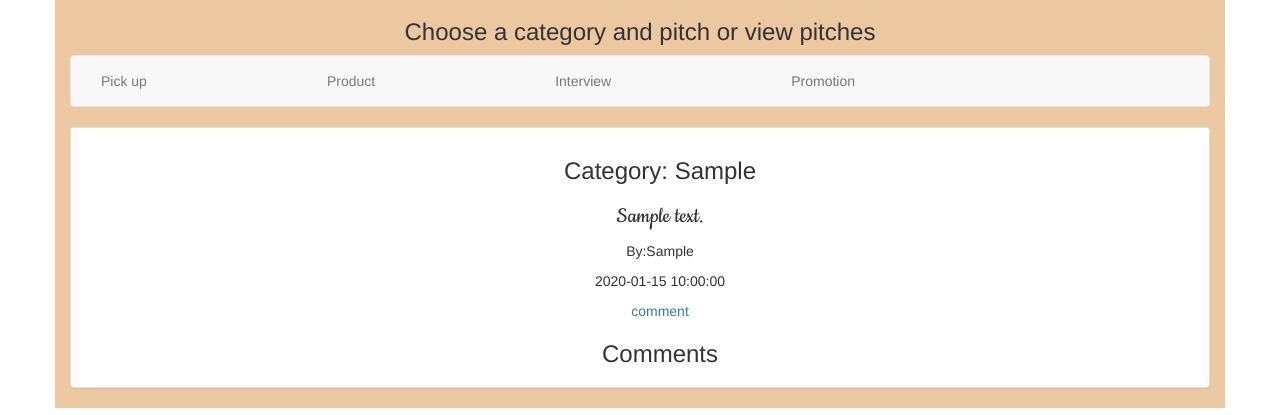
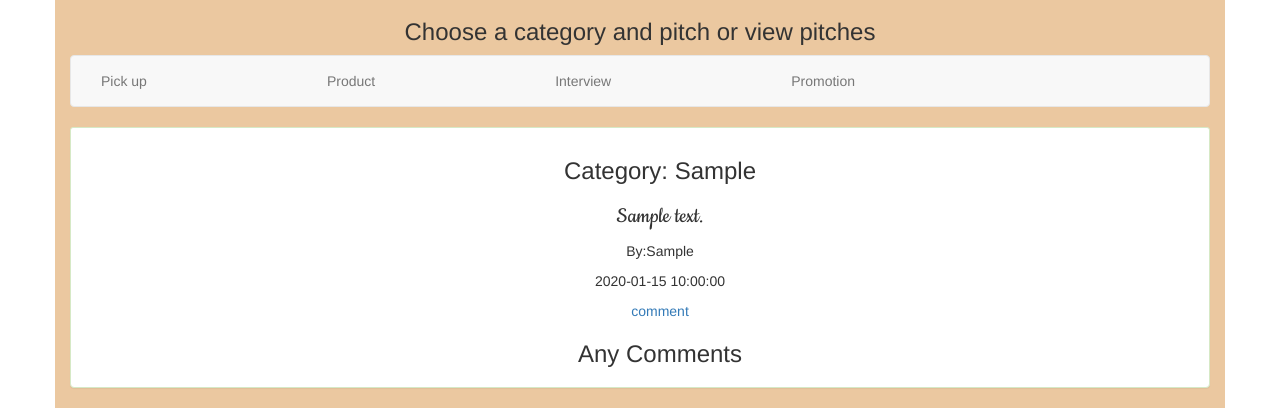
Before and after one commit to Rickyngotho/pitch, a Flask app: page / in a window 1280 px wide. Shown: the part 385-800 px from the top of the page. Run offline with Flask 2, Linux system fonts and the light colour scheme; tables that the repository leaves empty hold one stand-in row (values such as "Sample post"); some libraries are stand-ins or nearby versions; some web fonts are replaced.

Commit message:
modification

```diff
--- a/app/templates/index.html
+++ b/app/templates/index.html
@@ -48,7 +48,7 @@
                 <p>{{prodo.date_posted}}</p>
                 <a href="/comment/4">comment</a>
 
-                <h3>Comments</h3>
+                <h3>Any Comments</h3>
            {% for comment in comm %}
            {{comment.poster}}
            By:{{ comment.comment }}
```
